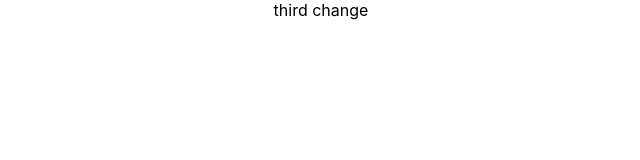
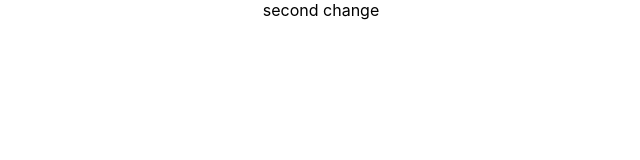
Before and after one commit to Chidanandakm/testing2, a React (Create React App) app: page / in a window 1280 px wide. Shown: the top 160 px of the page, without its empty margins (319-959 px from the left). Built offline with nearby package versions, Linux system fonts and the light colour scheme.

Commit message:
Revert "second commit"
This reverts commit 73454e1ed3cf5f9bade81a655ca9d76699e70005.

```diff
--- a/src/App.js
+++ b/src/App.js
@@ -4,7 +4,7 @@ import './App.css';
 function App() {
   return (
     <div className="App">
-      third change
+      second change
     </div>
   );
 }
```
